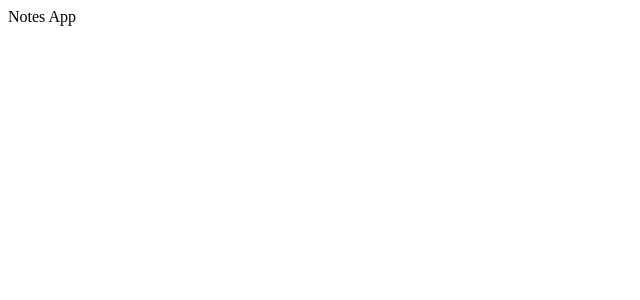
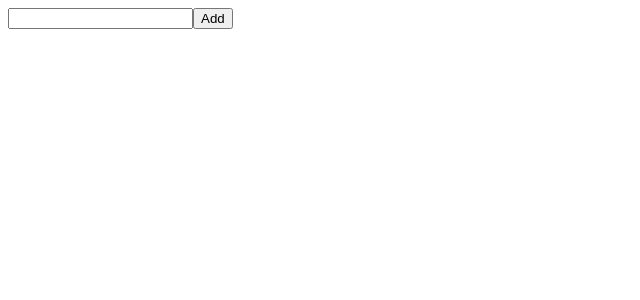
Before and after one commit to Mohammad-Aahil/notes-app, a React (Vite) app: page / in a window 1280 px wide. Shown: the top 300 px of the page, without its empty margins (0-640 px from the left). Built offline with nearby package versions, Linux system fonts and the light colour scheme.

Commit message:
Phase 1: Add note functionality

```diff
--- a/src/App.jsx
+++ b/src/App.jsx
@@ -1,7 +1,32 @@
-import React from "react";
+import React, { useState } from "react";
+import useInput from "./hooks/useInput";
 
 const App = () => {
-  return <div>Notes App</div>;
+  const [inputTodo, setInputTodo] = useState("");
+  const [tasks, setTasks] = useState([]);
+
+  function addTasks(e) {
+    e.preventDefault();
+    if (!inputTodo.trim()) return;
+    setTasks([...tasks, inputTodo]);
+    setInputTodo("");
+  }
+  return (
+    <div>
+      <form onSubmit={addTasks}>
+        <input
+          type="text"
+          value={inputTodo}
+          onChange={(e) => setInputTodo(e.target.value)}
+        />
+        <button type="submit">Add</button>
+      </form>
+
+      {tasks.map((t, index) => (
+        <li key={index}>{t}</li>
+      ))}
+    </div>
+  );
 };
 
 export default App;
--- /dev/null
+++ b/src/hooks/useInput.js
@@ -0,0 +1,13 @@
+import { useState } from "react";
+
+export default function useInput(intialValue = "") {
+  const [value, setValue] = useState(intialValue);
+  const handleChange = (e) => {
+    setValue(e.target.value);
+  };
+
+  return {
+    value,
+    onchange: handleChange,
+  };
+}
```
